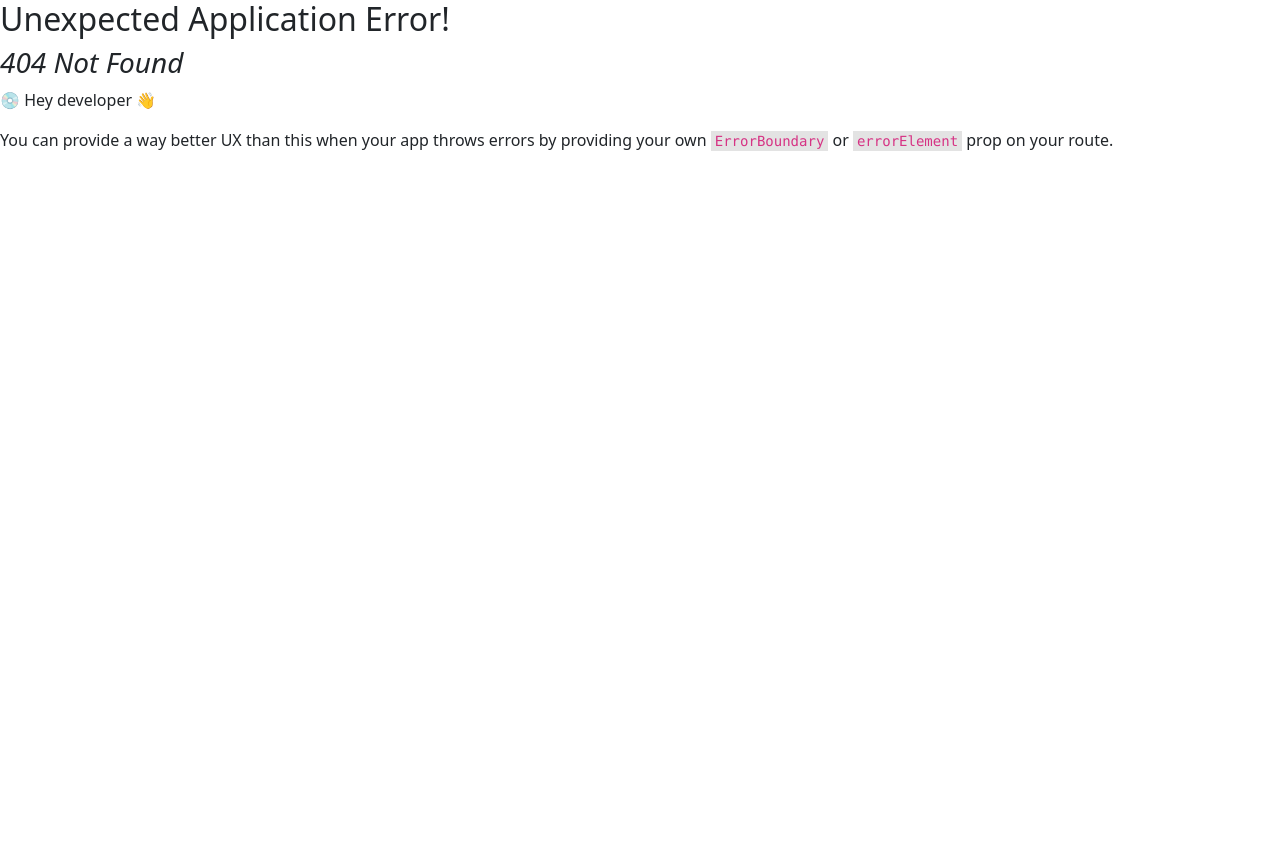
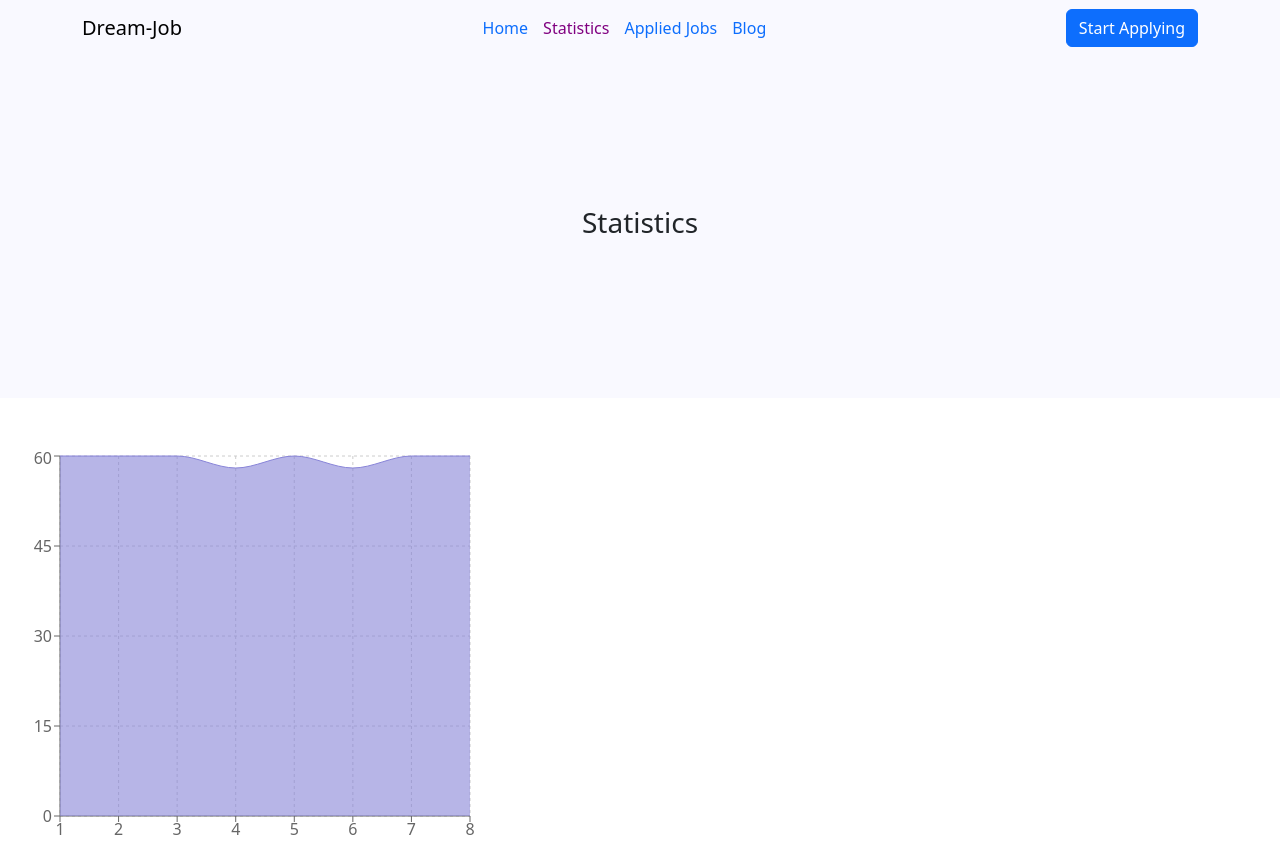
Before and after one commit to RianOntu/dream-job, a React (Vite) app: page /statistics in a window 1280 px wide. Before the commit this address had no page. Before the commit the page ends 800 px from the top, so only its background shows below. Built offline with nearby package versions, Linux system fonts and the light colour scheme.

Commit message:
created statistics page

```diff
--- a/package.json
+++ b/package.json
@@ -14,6 +14,7 @@
     "react": "^18.2.0",
     "react-dom": "^18.2.0",
     "react-router-dom": "^6.10.0",
+    "recharts": "^2.5.0",
     "sort-by": "^1.2.0"
   },
   "devDependencies": {
--- /dev/null
+++ b/src/components/Statistics/Statistics.css
@@ -0,0 +1,6 @@
+.job-details{
+    display:block;
+    width:100%;
+    background-color: #F9F9FF;
+    padding:150px;
+}
--- /dev/null
+++ b/src/components/Statistics/Statistics.jsx
@@ -0,0 +1,72 @@
+import React from 'react';
+import { AreaChart, Area, XAxis, YAxis, CartesianGrid, Tooltip, ResponsiveContainer } from 'recharts';
+import './Statistics.css'
+
+const Statistics = () => {
+    const assignmentMarks=[
+        {
+            assignment_no:1,
+            assignment_marks:60
+        },
+        {
+            assignment_no:2,
+            assignment_marks:60
+        },
+        {
+            assignment_no:3,
+            assignment_marks:60
+        },
+        {
+            assignment_no:4,
+            assignment_marks:58
+        },
+        {
+            assignment_no:5,
+            assignment_marks:60
+        },
+        {
+            assignment_no:6,
+            assignment_marks:58
+        },
+        {
+            assignment_no:7,
+            assignment_marks:60
+        },
+        {
+            assignment_no:8,
+            assignment_marks:60
+        }
+    ]
+
+    return (
+        <div>
+            <div className="job-details">
+                <h3 style={{textAlign:"center"}}>Statistics</h3>
+            </div>
+
+       <div className='justify-content-center mx-auto mt-5'>
+       <AreaChart
+          width={500}
+          height={400}
+          data={assignmentMarks}
+          margin={{
+            top: 10,
+            right: 30,
+            left: 0,
+            bottom: 0,
+          }}
+        >
+          <CartesianGrid strokeDasharray="3 3" />
+          <XAxis dataKey="assignment_no" />
+          <YAxis />
+          <Tooltip />
+          <Area type="monotone" dataKey="assignment_marks" stroke="#8884d8" fill="#8884d8" />
+        </AreaChart>
+       </div>
+
+
+        </div>
+    );
+};
+
+export default Statistics;
--- a/src/main.jsx
+++ b/src/main.jsx
@@ -5,6 +5,7 @@ import Root from './components/Root/Root'
 import Home from './components/Home/Home'
 import JobDetails from './components/JobDetails/JobDetails'
 import AppliedJobs from './components/AppliedJobs/AppliedJobs'
+import Statistics from './components/Statistics/Statistics'
 
 const router=createBrowserRouter([
   {
@@ -26,6 +27,10 @@ const router=createBrowserRouter([
      {
       path:'applied-jobs/viewdetails/:id',
       element:<JobDetails></JobDetails>
+     },
+     {
+      path:'statistics',
+      element:<Statistics></Statistics>
      }
     ]
   }
```
Also changed, not shown: src/components/Blog/Blog.jsx (added, +18 -0 lines), src/components/Blog/Blog.css (added), 1 other file (tests, documents, lock files or other folders).
